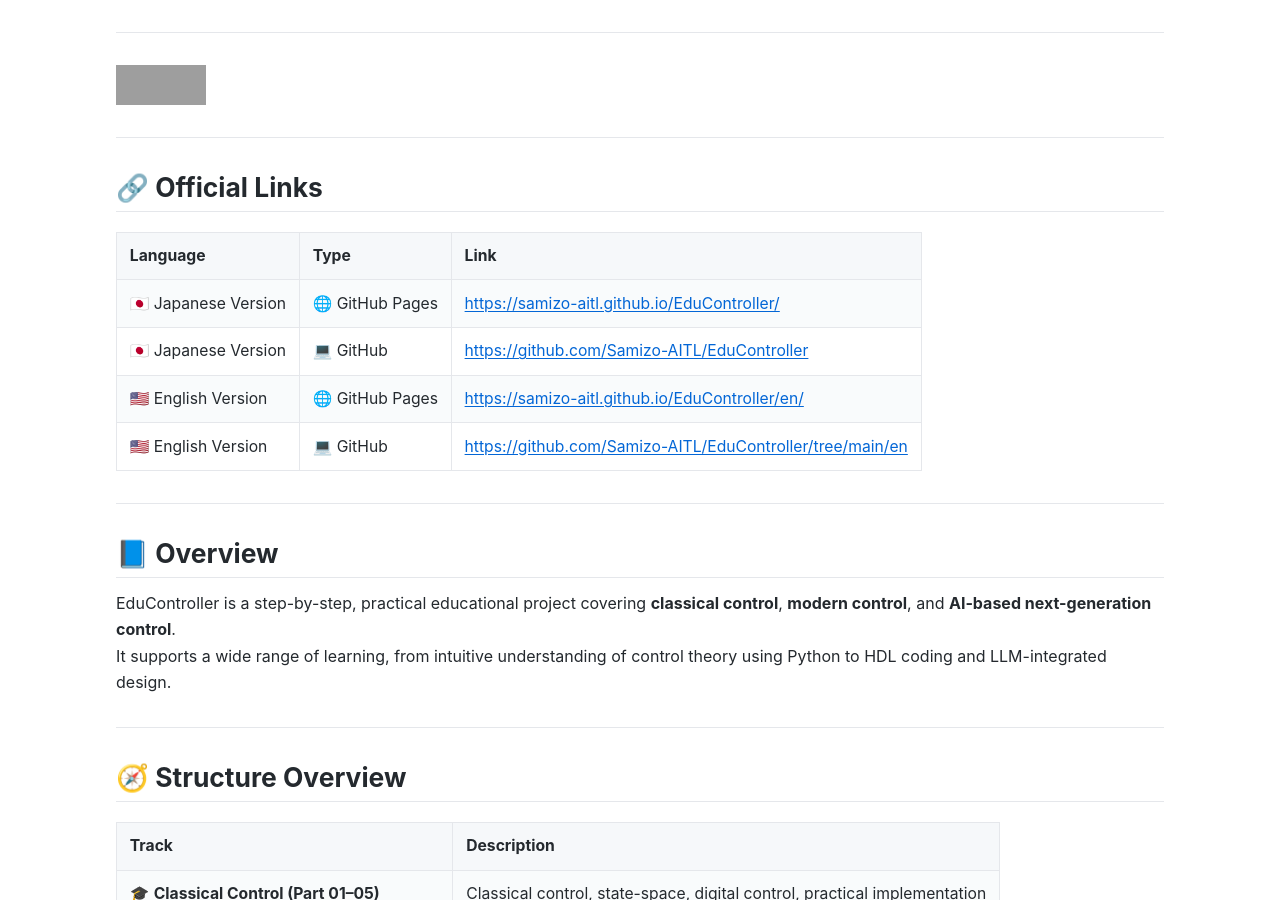
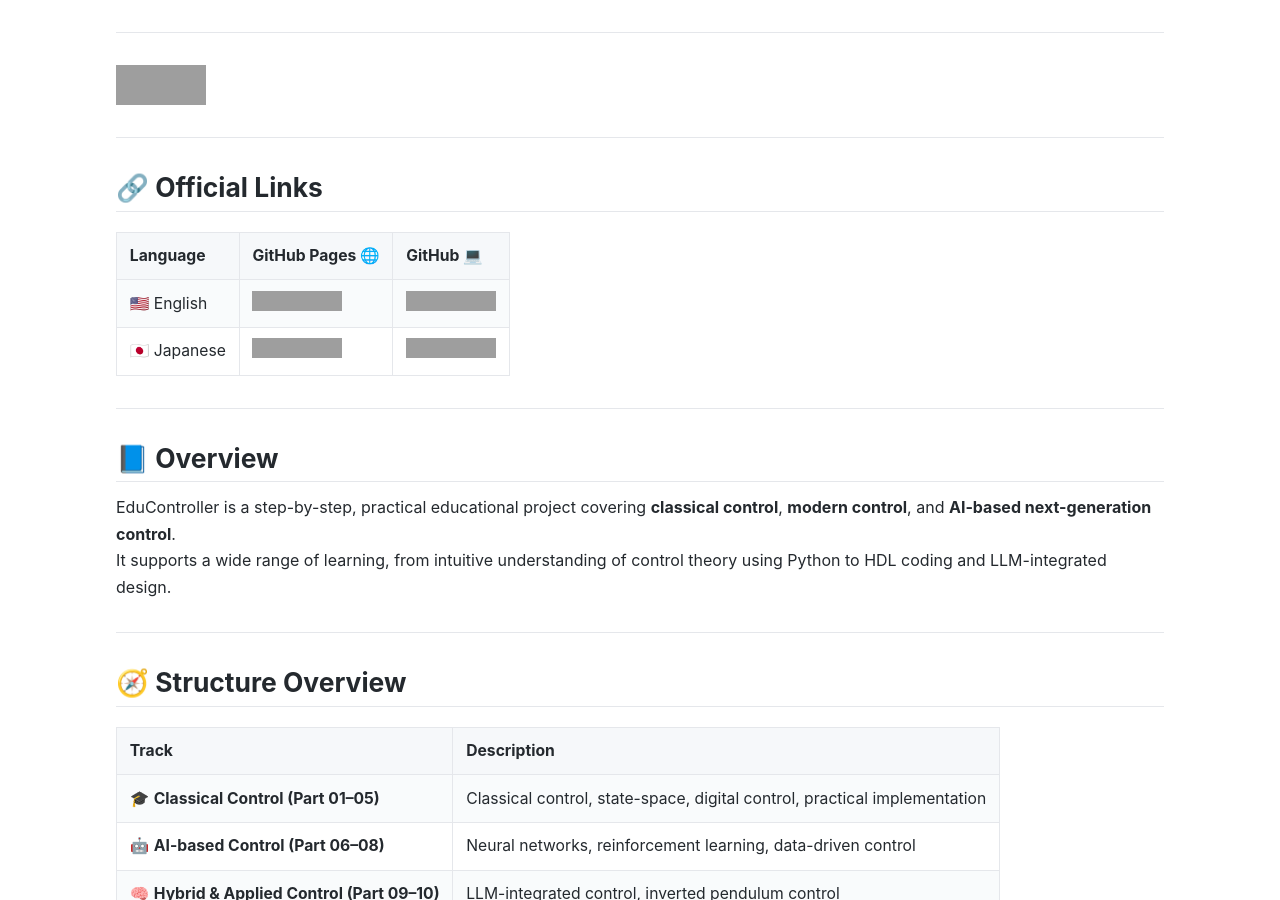
Before and after one commit to Samizo-AITL/EduController, a Jekyll site: the page built from en/index.md, in a window 1280 px wide and 900 px high. Built offline with Jekyll 4.4.1, drawn with Linux system fonts in a browser that asks for light colours; grey boxes are pictures that could not be loaded.

Commit message:
Update index.md

```diff
--- a/en/index.md
+++ b/en/index.md
@@ -11,14 +11,12 @@
 
 ---
 
-## 🔗 **Official Links**
+## 🔗 Official Links
 
-| Language | Type | Link |
-|------|------|--------|
-| 🇯🇵 Japanese Version | 🌐 GitHub Pages | [https://samizo-aitl.github.io/EduController/](https://samizo-aitl.github.io/EduController/) |
-| 🇯🇵 Japanese Version | 💻 GitHub | [https://github.com/Samizo-AITL/EduController](https://github.com/Samizo-AITL/EduController) |
-| 🇺🇸 English Version | 🌐 GitHub Pages | [https://samizo-aitl.github.io/EduController/en/](https://samizo-aitl.github.io/EduController/en/) |
-| 🇺🇸 English Version | 💻 GitHub | [https://github.com/Samizo-AITL/EduController/tree/main/en](https://github.com/Samizo-AITL/EduController/tree/main/en) |
+| Language | GitHub Pages 🌐 | GitHub 💻 |
+|----------|----------------|-----------|
+| 🇺🇸 English | [![GitHub Pages EN](https://img.shields.io/badge/GitHub%20Pages-English-brightgreen?logo=github)](https://samizo-aitl.github.io/EduController/en/) | [![GitHub Repo EN](https://img.shields.io/badge/GitHub-English-blue?logo=github)](https://github.com/Samizo-AITL/EduController/tree/main/en) |
+| 🇯🇵 Japanese | [![GitHub Pages JP](https://img.shields.io/badge/GitHub%20Pages-日本語版-brightgreen?logo=github)](https://samizo-aitl.github.io/EduController/) | [![GitHub Repo JP](https://img.shields.io/badge/GitHub-日本語版-blue?logo=github)](https://github.com/Samizo-AITL/EduController) |
 
 ---
 
```
